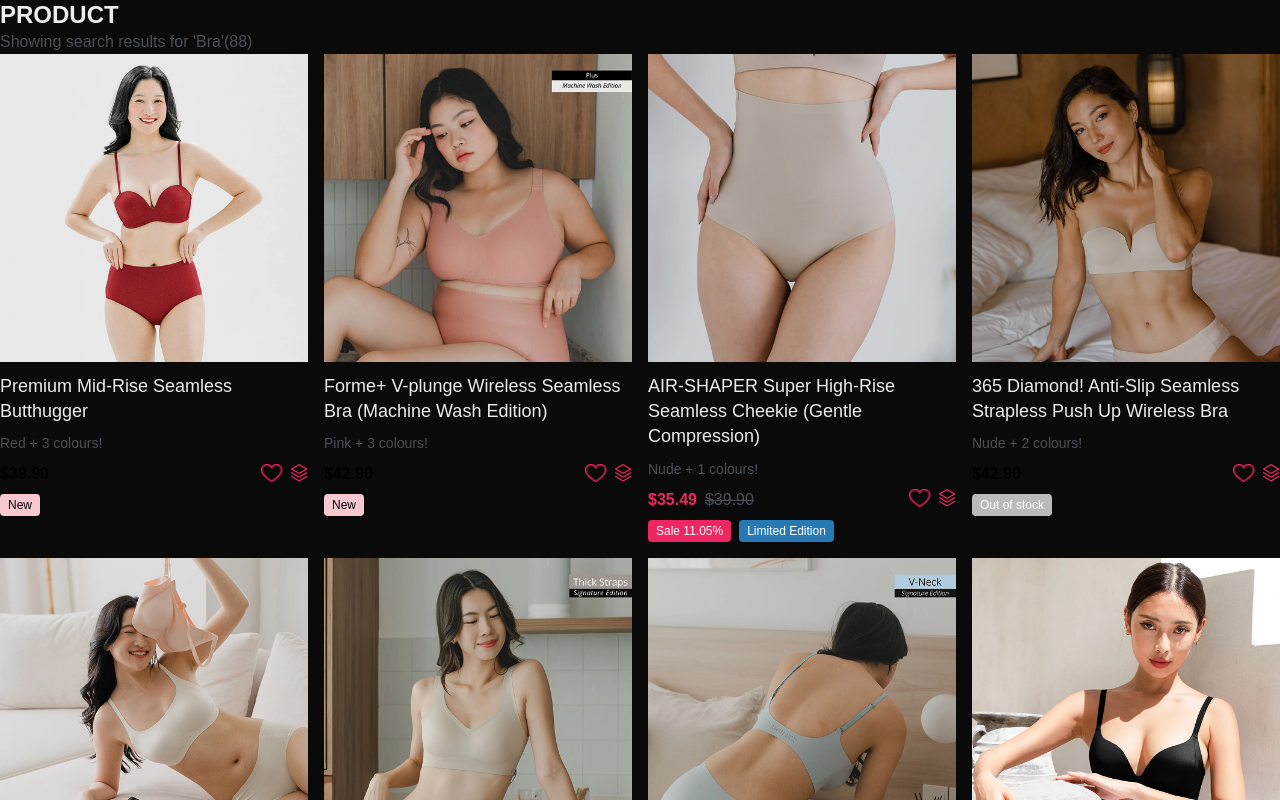
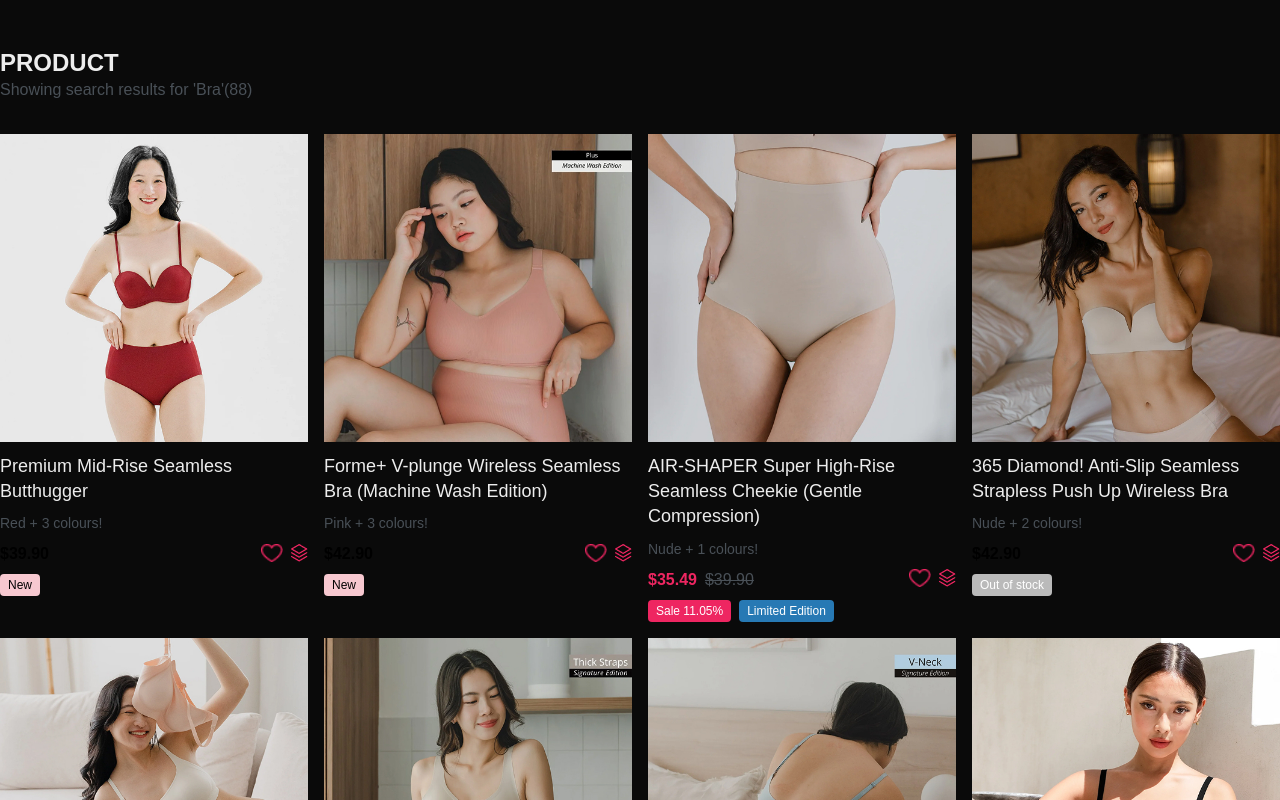
Before and after one commit to aljimsondev/imin-coding-test, a Next.js app: page / in a window 1280 px wide. Shown: the top 800 px of the page. Built offline with nearby package versions, Linux system fonts and the light colour scheme.

Commit message:
Style | adjust snippet styling

```diff
--- a/src/components/product/snippet.css
+++ b/src/components/product/snippet.css
@@ -1,8 +1,14 @@
+.snippet {
+  position: relative;
+  padding: 3rem 0;
+}
+
 .products-wrapper {
   position: relative;
   display: grid;
   grid-template-columns: repeat(auto-fit, minmax(312px, 1fr));
   gap: var(--product-spacing);
+  margin-top: 2em;
 }
 
 @media (max-width: 768px) {
--- a/src/components/product/snippet.tsx
+++ b/src/components/product/snippet.tsx
@@ -13,7 +13,7 @@ function ProductSnippet() {
   const products = getProducts();
 
   return (
-    <section className="container">
+    <section className="snippet container ">
       <div>
         <Typography component="h3" variant="h3" className="uppercase">
           Product
```
